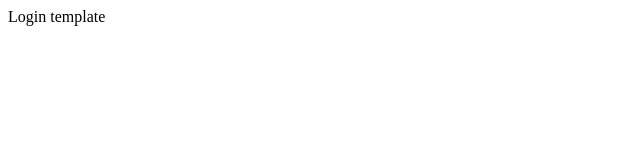
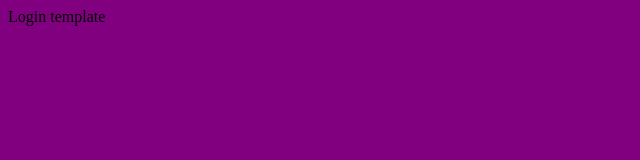
Before and after one commit to thiagomorais92/webpack, a website: page app/pages/loginPage/view/login.tpl.html in a window 1280 px wide. Shown: the whole page, without its empty margins (0-640 px from the left). Drawn offline with Linux system fonts and the light colour scheme; files that its build step writes are made by us from their sources.

Commit message:
with especific css

```diff
--- /dev/null
+++ b/app/pages/loginPage/style/loginStyle.css
@@ -0,0 +1,3 @@
+body {
+    background-color: purple;
+}
--- a/app/pages/loginPage/view/login.tpl.html
+++ b/app/pages/loginPage/view/login.tpl.html
@@ -1 +1,2 @@
+<link rel="stylesheet" type="text/css" href="./app/pages/loginPage/style/loginStyle.css">
 <p>Login template</p>
```
